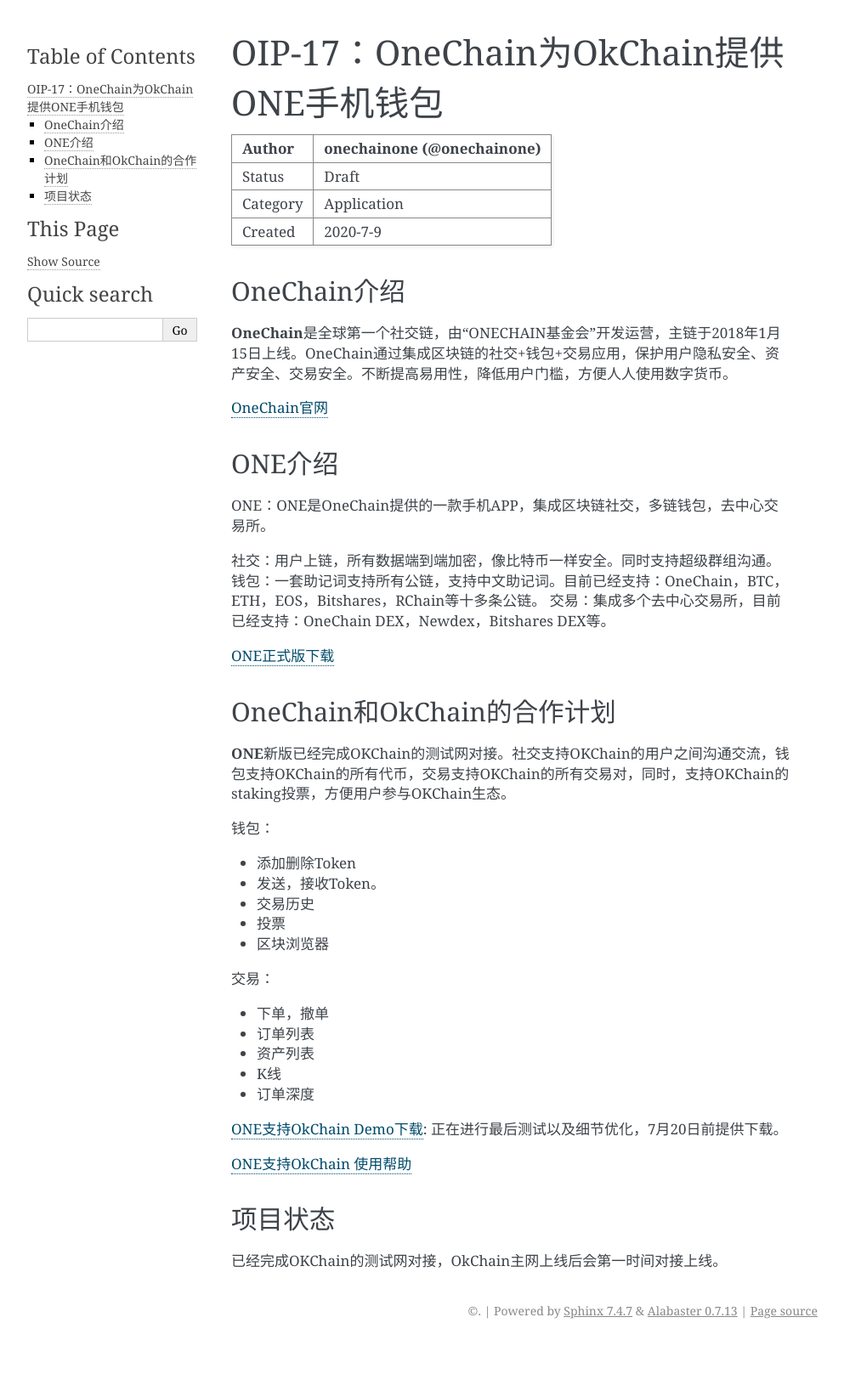
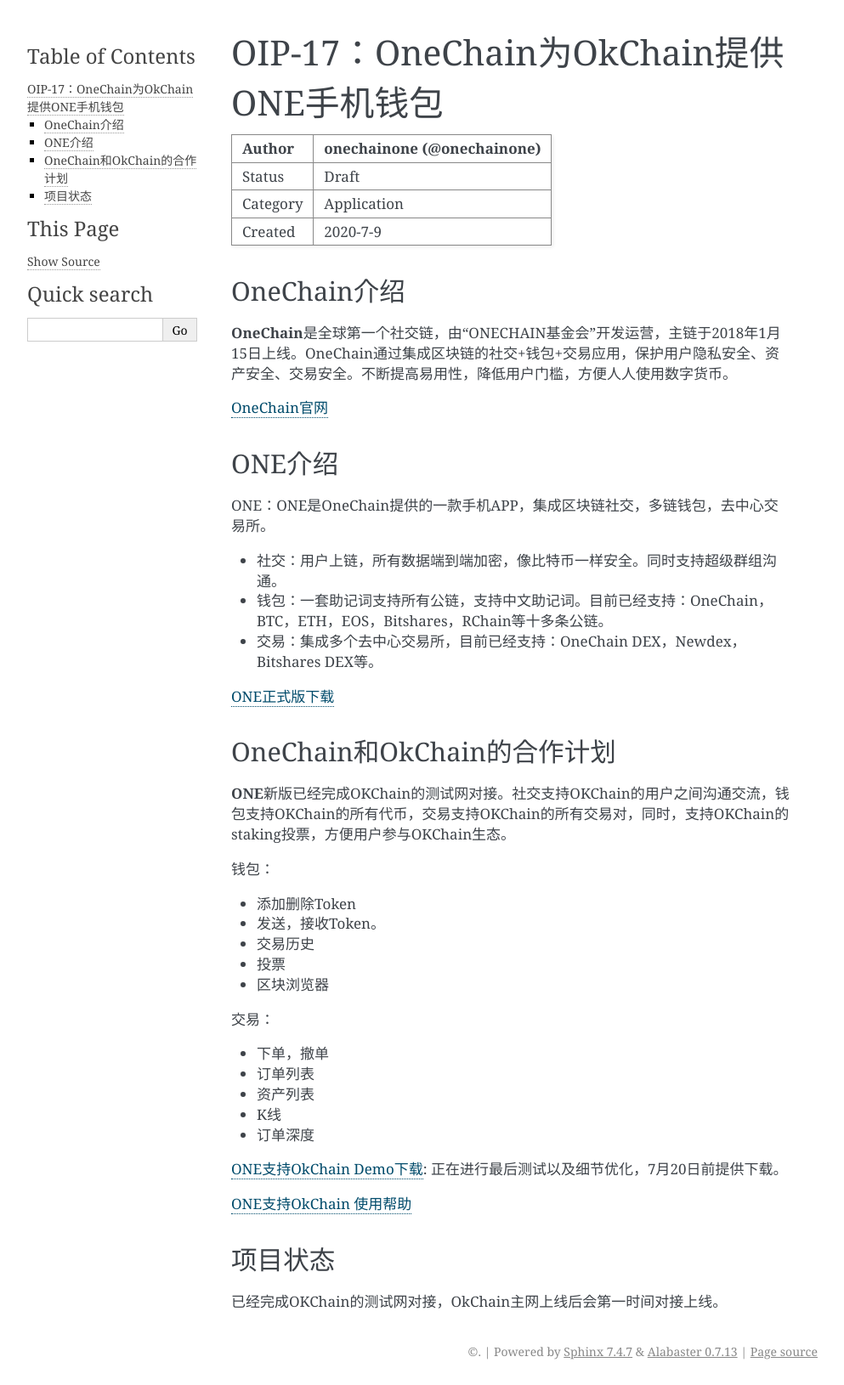
Before and after one commit to okx/KIPs, a Sphinx documentation site: the page built from docs/draft/OIP-17.md, in a window 1280 px wide. Shown: the whole page at 85% size, without its empty margins (148-1141 px from the left). Built offline with Sphinx 7.4.7, drawn with Linux system fonts in a browser that asks for light colours; before the commit the page ends 1582 px from its top, so only the background shows below that.

Commit message:
update content6

```diff
--- a/docs/draft/OIP-17.md
+++ b/docs/draft/OIP-17.md
@@ -17,9 +17,9 @@
 
 ONE：ONE是OneChain提供的一款手机APP，集成区块链社交，多链钱包，去中心交易所。
 
-社交：用户上链，所有数据端到端加密，像比特币一样安全。同时支持超级群组沟通。
-钱包：一套助记词支持所有公链，支持中文助记词。目前已经支持：OneChain，BTC，ETH，EOS，Bitshares，RChain等十多条公链。
-交易：集成多个去中心交易所，目前已经支持：OneChain DEX，Newdex，Bitshares DEX等。
+- 社交：用户上链，所有数据端到端加密，像比特币一样安全。同时支持超级群组沟通。
+- 钱包：一套助记词支持所有公链，支持中文助记词。目前已经支持：OneChain，BTC，ETH，EOS，Bitshares，RChain等十多条公链。
+- 交易：集成多个去中心交易所，目前已经支持：OneChain DEX，Newdex，Bitshares DEX等。
 
 [ONE正式版下载](http://app.onechain.one/appstart.html)
 
```
